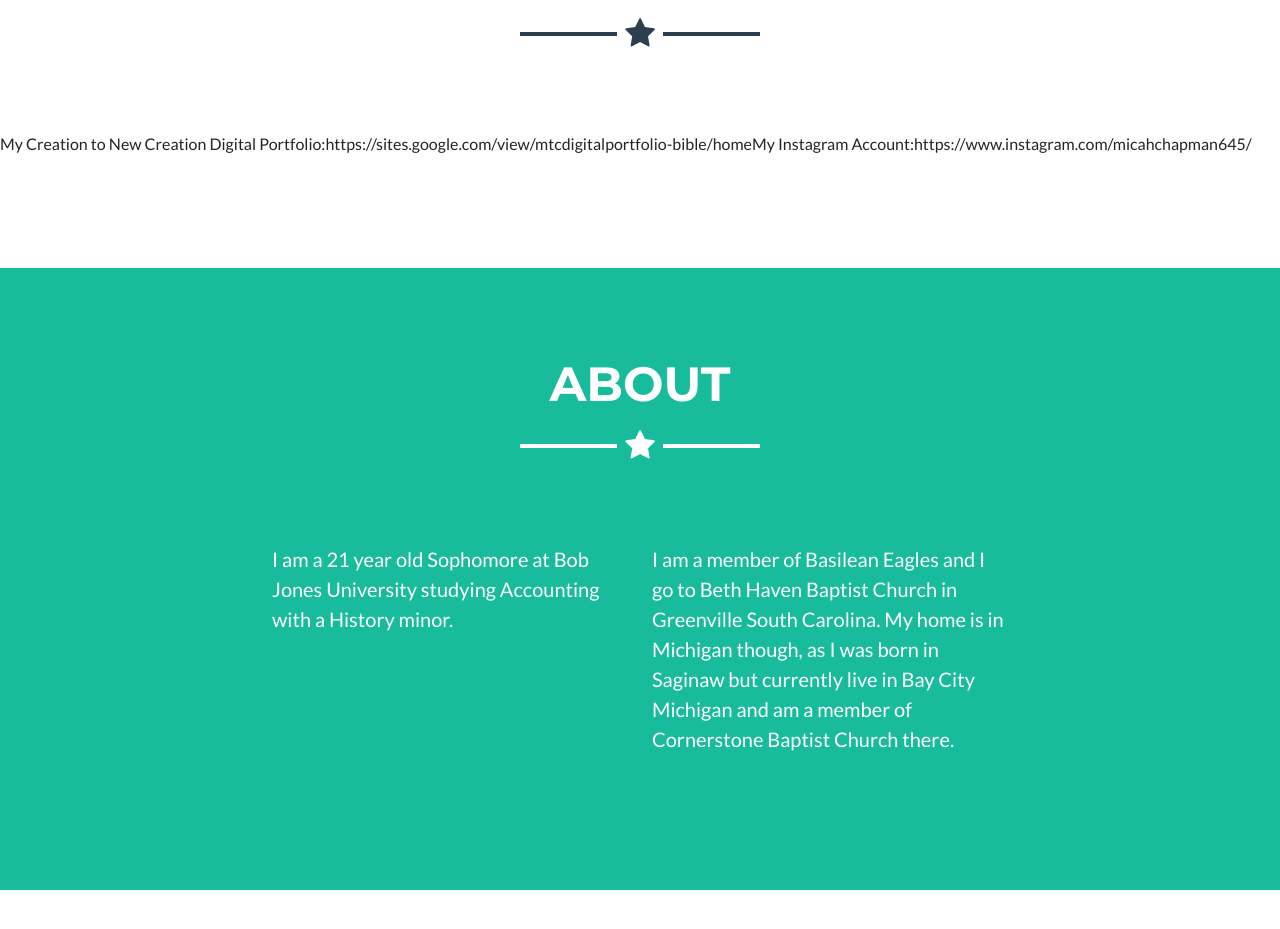
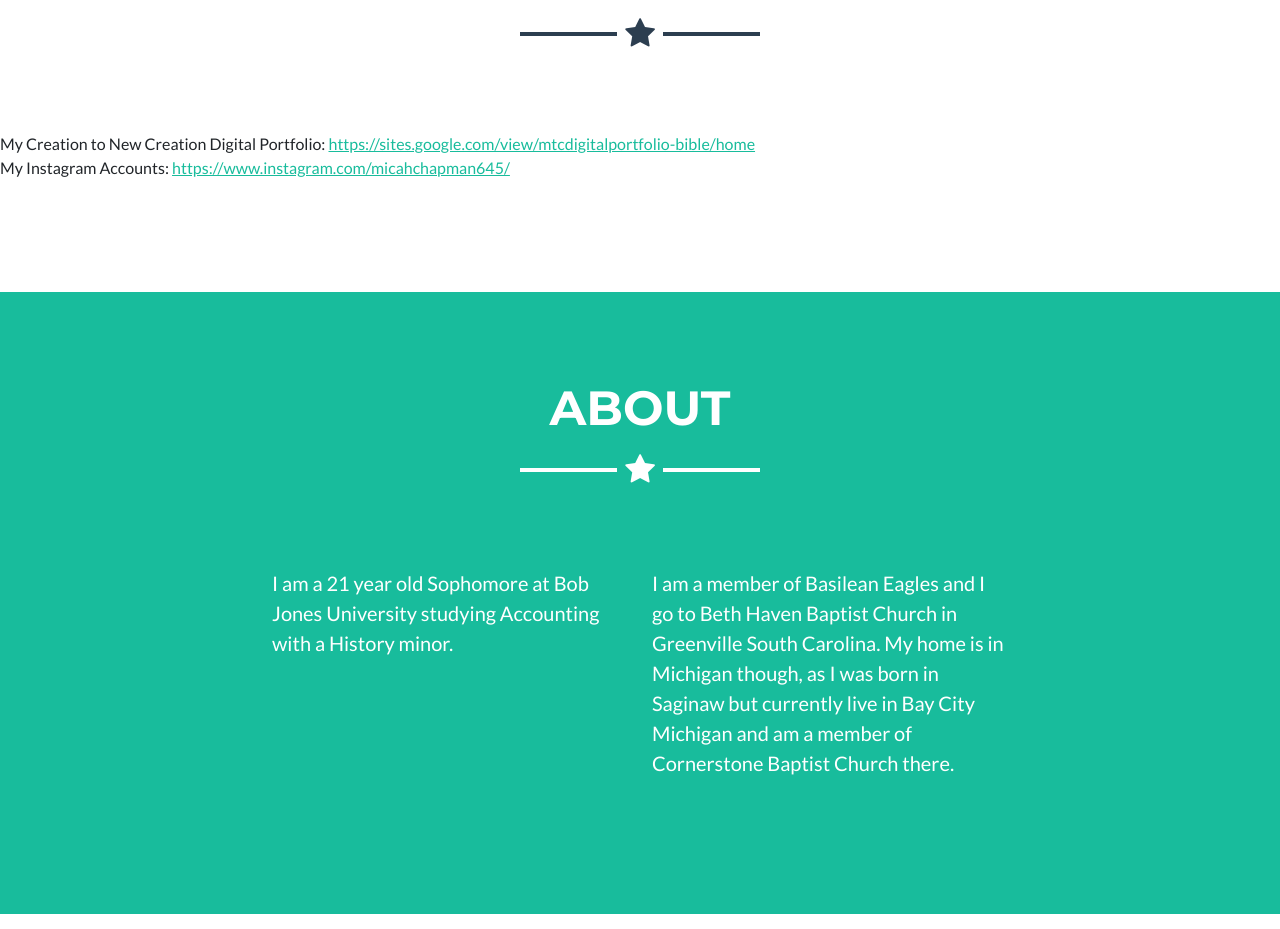
Before and after one commit to MicahTC504/MicahTC504.github.io, a plain HTML site: page index.html in a window 1280 px wide. Shown: the part 1220-2149 px from the top of the page. Drawn offline with Linux system fonts and the light colour scheme.

Commit message:
Improve formatting of portfolio and Instagram links
Reformatted portfolio and Instagram links for better readability.

```diff
--- a/index.html
+++ b/index.html
@@ -36,7 +36,13 @@
             <h2 class="text-uppercase text-center text-secondary">Portfolio</h2>
             <hr class="mb-5 star-dark">
         </div>
-        <p>My Creation to New Creation Digital Portfolio:<a>https://sites.google.com/view/mtcdigitalportfolio-bible/home</a><a>My Instagram Account:<a>https://www.instagram.com/micahchapman645/</p>
+        <p>
+            My Creation to New Creation Digital Portfolio:
+            <a href="Click Here">https://sites.google.com/view/mtcdigitalportfolio-bible/home</a>
+            <br>
+            My Instagram Accounts:
+            <a href="Click Here">https://www.instagram.com/micahchapman645/</a>
+        </p>
     </section>
     <section class="text-white bg-primary mb-0" id="about">
         <div class="container">
```
